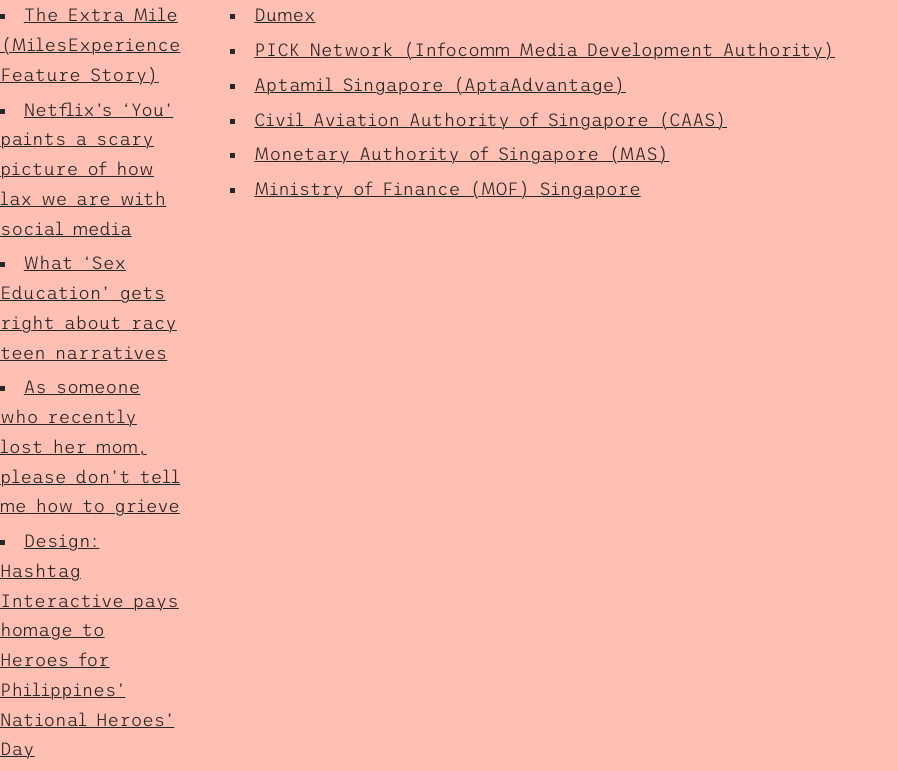
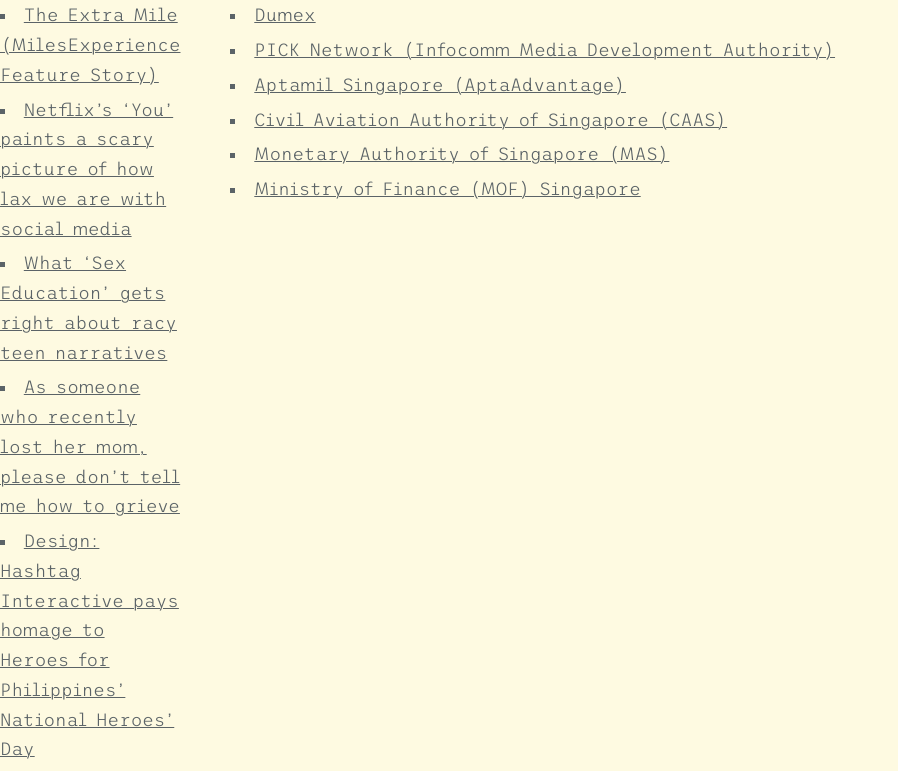
Before and after one commit to joshjavier/danngalon-portfolio, an Eleventy site: page _source/work.html in a window 1280 px wide. Shown: the part 105-876 px from the top of the page, without its empty margins (0-898 px from the left). Built offline with nearby package versions, Linux system fonts and the light colour scheme; Eleventy itself is replaced by a stand-in of ours; files that its build step writes are made by us from their sources; what lightningcss would draw is missing.

Commit message:
Update CSS color tokens

```diff
--- a/_source/assets/css/_base/@root.css
+++ b/_source/assets/css/_base/@root.css
@@ -6,17 +6,53 @@
   --color-peach: 10deg 100% 85%;
   --color-charcoal: 40deg 2% 15%;
 
+  /* neutral colors */
+  --color-light:         52deg  94%  94%;
+  --color-light-mod-1:   53deg  43%  88%;
+  --color-light-mod-2:   60deg  15%  77%;
+  --color-dark:         200deg   6%  38%;
+  --color-dark-mod-1:   188deg   4%  44%;
+  --color-dark-mod-2:   108deg   2%  55%;
+  --color-dark-tint-10: 202deg   6%  34%;
+  --color-dark-tint-30: 203deg   6%  27%;
+  --color-dark-tint-60: 192deg   6%  15%;
+
+  /* brand colors */
+  --color-primary:             97deg  29%  43%;
+  --color-primary-tint:        66deg  43%  85%;
+  --color-primary-tint-30:     90deg  24%  58%;
+  --color-primary-tint-10:     96deg  24%  48%;
+  --color-primary-shade:      115deg  11%  41%;
+  --color-primary-shade-10:    98deg  26%  43%;
+  --color-primary-shade-30:   100deg  20%  42%;
+  --color-secondary:           45deg 100%  70%;
+  --color-secondary-shade-10:  46deg  81%  67%;
+  --color-secondary-shade-30:  46deg  51%  61%;
+  --color-secondary-shade:     48deg  22%  51%;
+  --color-secondary-tint-10:   46deg 100%  72%;
+  --color-secondary-tint-30:   46deg 100%  77%;
+  --color-secondary-tint:      48deg  96%  90%;
+
   /* semantic color themes */
-  --color-text-hsl: var(--color-charcoal);
-  --color-text: hsl(var(--color-charcoal) / var(--color-alpha));
-  --color-sheet-hsl: var(--color-peach);
-  --color-sheet: hsl(var(--color-peach) / var(--color-alpha));
+  --color-info:          205deg  95%  44%;
+  --color-info-tint:     206deg  76%  92%;
+  --color-positive:      130deg  87%  35%;
+  --color-positive-tint: 130deg  47%  90%;
+  --color-caution:        25deg  87%  51%;
+  --color-caution-tint:   25deg  89%  93%;
+  --color-negative:        4deg  58%  49%;
+  --color-negative-tint:  30deg  73%  87%;
+
+  --color-text-hsl: var(--color-dark);
+  --color-text: hsl(var(--color-dark) / var(--color-alpha));
+  --color-sheet-hsl: var(--color-light);
+  --color-sheet: hsl(var(--color-light) / var(--color-alpha));
 
   @media (prefers-color-scheme: dark) {
-    --color-text-hsl: var(--color-peach);
-    --color-text: hsl(var(--color-peach) / var(--color-alpha));
-    --color-sheet-hsl: var(--color-charcoal);
-    --color-sheet: hsl(var(--color-charcoal) / var(--color-alpha));
+    --color-text-hsl: var(--color-light);
+    --color-text: hsl(var(--color-light) / var(--color-alpha));
+    --color-sheet-hsl: var(--color-dark);
+    --color-sheet: hsl(var(--color-dark) / var(--color-alpha));
   }
 
   /* ---------------------------------------------------------------------------
```
